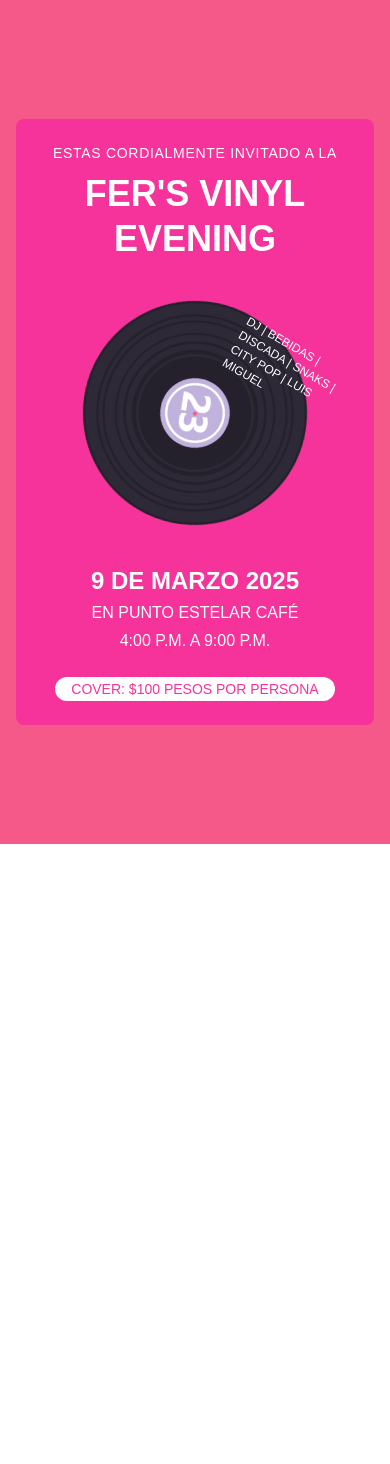
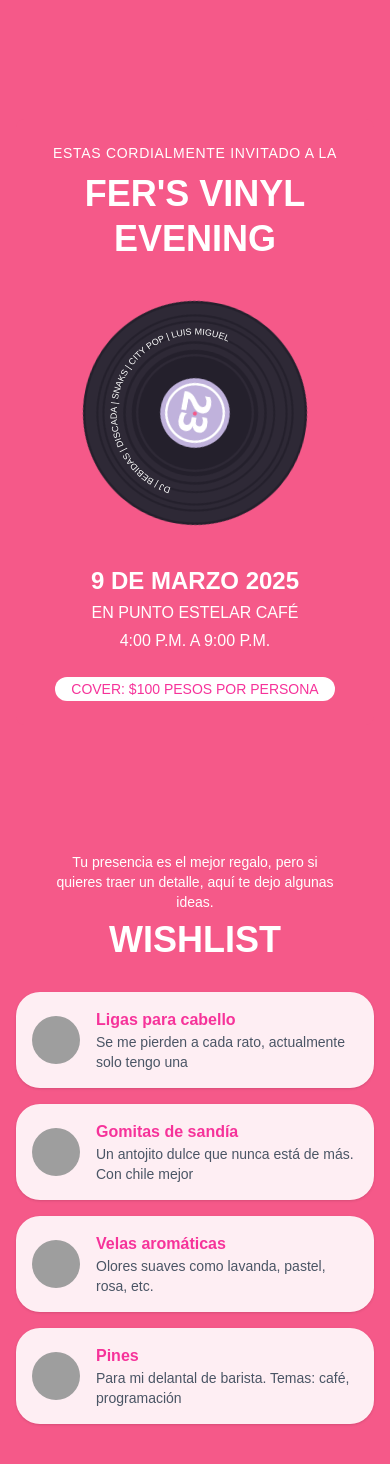
Before and after one commit to solofervqz/birthday23, a Next.js app: page / in a window 390 px wide. Shown: the top 1464 px of the page. Before the commit the page ends 844 px from the top, so only its background shows below. Built offline with nearby package versions, Linux system fonts and the light colour scheme; grey boxes are pictures that could not be loaded.

Commit message:
Wish list vacia

```diff
--- a/src/app/page.js
+++ b/src/app/page.js
@@ -1,9 +1,37 @@
-import Image from "next/image";
-import CurvedText from "../components/CurvedText";
+import Image from "next/image"
+import { WishlistCard } from "../components/wishlist-card"
 
-export default function Home() {
+const wishlistItems = [
+  {
+    title: "Ligas para cabello",
+    description: "Se me pierden a cada rato, actualmente solo tengo una",
+    imageUrl: "/placeholder.svg?height=100&width=100",
+  },
+  {
+    title: "Gomitas de sandía",
+    description: "Un antojito dulce que nunca está de más. Con chile mejor",
+    imageUrl: "/placeholder.svg?height=100&width=100",
+  },
+  {
+    title: "Velas aromáticas",
+    description: "Olores suaves como lavanda, pastel, rosa, etc.",
+    imageUrl: "/placeholder.svg?height=100&width=100",
+  },
+  {
+    title: "Pines",
+    description: "Para mi delantal de barista. Temas: café, programación",
+    imageUrl: "/placeholder.svg?height=100&width=100",
+  },
+]
+
+// Duplicar items para la versión de escritorio
+const desktopItems = [...wishlistItems, ...wishlistItems, ...wishlistItems]
+
+export default function VinylInvitation() {
   return (
-    <div className="min-h-screen flex items-center justify-center bg-[#f55989] p-4">
+    <div className="min-h-screen bg-[#f55989] pb-12">
+      {/* Mantener el código existente del vinilo aquí */}
+      <div className="min-h-screen flex items-center justify-center p-4">
         <div className="max-w-4xl w-full">
           {/* Desktop version - horizontal layout */}
           <div className="hidden md:flex bg-[#f55989] text-white rounded-lg overflow-hidden relative">
@@ -36,13 +64,17 @@ export default function Home() {
                   className="object-contain vinyl-spin"
                   priority
                 />
-               <svg className="absolute inset-0 w-full h-full" viewBox="0 0 100 100" xmlns="http://www.w3.org/2000/svg">
+                <svg
+                  className="absolute inset-0 w-full h-full"
+                  viewBox="0 0 100 100"
+                  xmlns="http://www.w3.org/2000/svg"
+                >
                   <defs>
                     <path id="circlePath" d="M50,85 A35,35 0 1,1 50.1,85" fill="none" />
                   </defs>
                   <text className="text-[4px] fill-white">
                     <textPath href="#circlePath" startOffset="5%">
-                    DJ BEBIDAS | DISCADA | SNAKS | CITY POP | LILA VINYL
+                      DJ | BEBIDAS | DISCADA | SNAKS | CITY POP |  LUIS MIGUEL
                     </textPath>
                   </text>
                 </svg>
@@ -51,7 +83,7 @@ export default function Home() {
           </div>
 
           {/* Mobile version - vertical layout */}
-        <div className="md:hidden bg-pink-500 text-white rounded-lg overflow-hidden">
+          <div className="md:hidden bg-[#f55989] text-white rounded-lg overflow-hidden">
             <div className="p-6 text-center">
               <p className="text-sm uppercase tracking-wider">Estas cordialmente invitado a la</p>
               <h1 className="text-4xl font-bold mt-2 leading-tight">
@@ -70,11 +102,20 @@ export default function Home() {
                   className="object-contain vinyl-spin"
                   priority
                 />
-              <div className="absolute inset-0 flex items-center justify-center">
-                <div className="text-white text-xs rotate-[30deg] absolute -right-12 top-10 w-32">
+                <svg
+                  className="absolute inset-0 w-full h-full"
+                  viewBox="0 0 100 100"
+                  xmlns="http://www.w3.org/2000/svg"
+                >
+                  <defs>
+                    <path id="circlePathMobile" d="M50,85 A35,35 0 1,1 50.1,85" fill="none" />
+                  </defs>
+                  <text className="text-[4px] fill-white">
+                    <textPath href="#circlePathMobile" startOffset="5%">
                     DJ | BEBIDAS | DISCADA | SNAKS | CITY POP |  LUIS MIGUEL
-                </div>
-              </div>
+                    </textPath>
+                  </text>
+                </svg>
               </div>
             </div>
 
@@ -91,5 +132,32 @@ export default function Home() {
           </div>
         </div>
       </div>
-  );
+
+      {/* Wishlist Section */}
+      <div className="px-4 mt-2">
+        <div className="max-w-4xl mx-auto">
+          <div className="text-center text-white mb-8 space-y-2">
+            <p className="text-sm px-8">
+              Tu presencia es el mejor regalo, pero si quieres traer un detalle, aquí te dejo algunas ideas.
+            </p>
+            <h2 className="text-4xl font-bold">WISHLIST</h2>
+          </div>
+
+          {/* Mobile Wishlist */}
+          <div className="md:hidden space-y-4">
+            {wishlistItems.map((item, index) => (
+              <WishlistCard key={index} {...item} />
+            ))}
+          </div>
+
+          {/* Desktop Wishlist */}
+          <div className="hidden md:grid grid-cols-3 gap-4">
+            {desktopItems.map((item, index) => (
+              <WishlistCard key={index} {...item} />
+            ))}
+          </div>
+        </div>
+      </div>
+    </div>
+  )
 }
--- /dev/null
+++ b/src/components/wishlist-card.js
@@ -0,0 +1,20 @@
+import Image from "next/image"
+
+export function WishlistCard({ title, description, imageUrl }) {
+  return (
+    <div className="bg-white/90 rounded-3xl p-4 flex items-center gap-4 shadow-sm">
+      <div className="relative w-12 h-12 shrink-0">
+        <Image
+          src={imageUrl || "/placeholder.svg"}
+          alt={title}
+          fill
+          className="object-cover rounded-full"
+        />
+      </div>
+      <div>
+        <h3 className="font-semibold text-pink-500">{title}</h3>
+        <p className="text-sm text-gray-600">{description}</p>
+      </div>
+    </div>
+  )
+}
```
Lines whose indentation alone changed are shown as unchanged.
